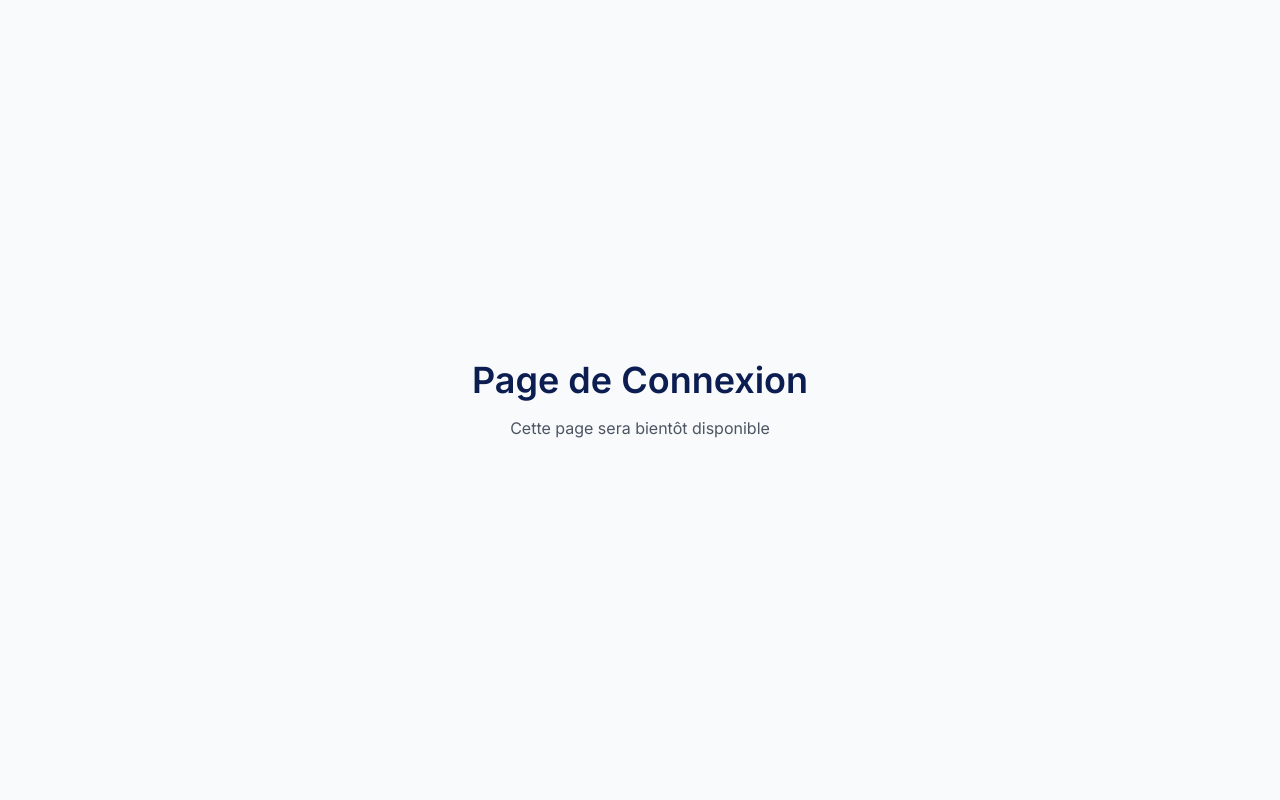
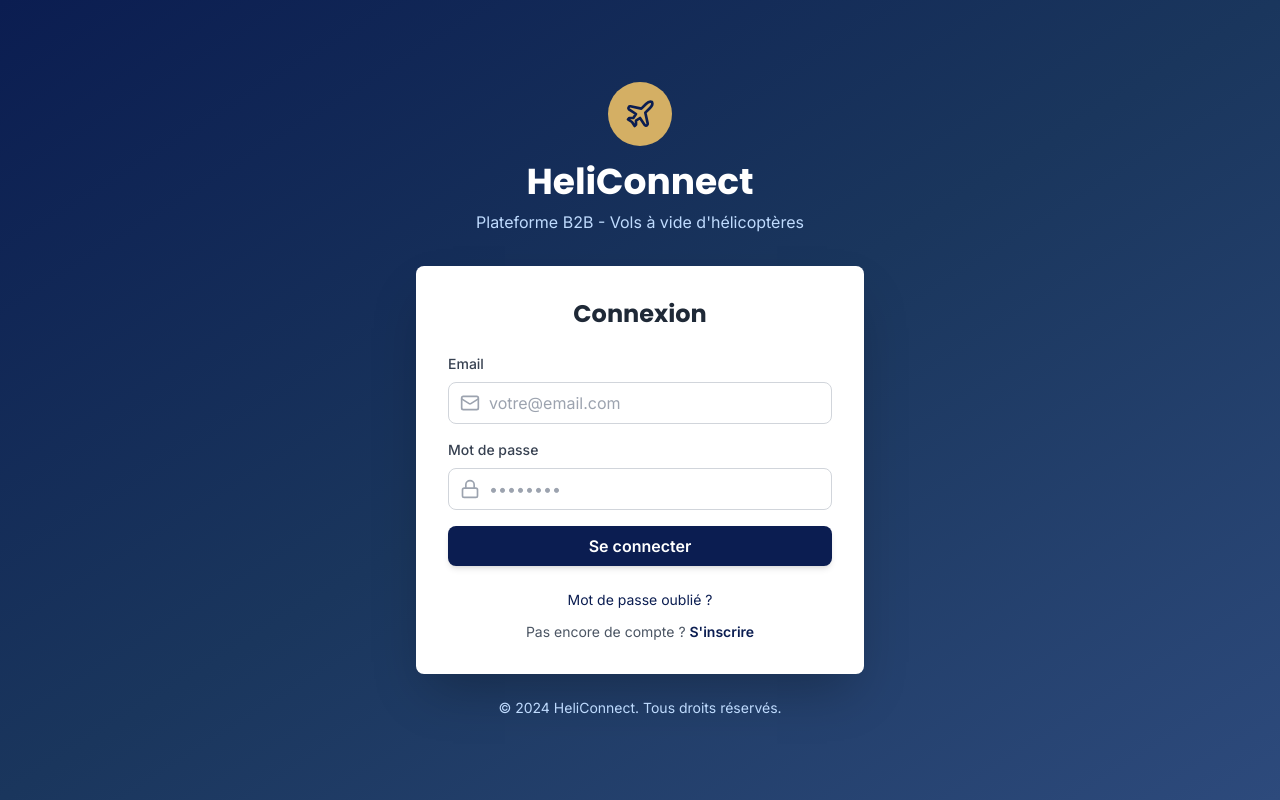
Before and after one commit to damlb/heliconnect.app, a React (Vite) app: page /login in a window 1280 px wide. Built offline with nearby package versions, Linux system fonts and the light colour scheme.

Commit message:
Add LoginPage with HeliConnect branding

```diff
--- a/src/App.jsx
+++ b/src/App.jsx
@@ -3,9 +3,9 @@ import { BrowserRouter, Routes, Route, Navigate } from 'react-router-dom'
 import { AuthProvider } from './context/AuthContext'
 import { useAuth } from './hooks/useAuth'
 
-// Pages - à créer prochainement
-// import LoginPage from './pages/LoginPage'
-// import DashboardPage from './pages/DashboardPage'
+// Pages
+import LoginPage from './pages/LoginPage'
+// import DashboardPage from './pages/DashboardPage' // À créer
 
 // Composant temporaire en attendant les vraies pages
 function TempPage({ title }) {
@@ -71,7 +71,7 @@ function App() {
           {/* Routes publiques */}
           <Route path="/login" element={
             <PublicRoute>
-              <TempPage title="Page de Connexion" />
+              <LoginPage />
             </PublicRoute>
           } />
 
--- /dev/null
+++ b/src/pages/LoginPage.jsx
@@ -0,0 +1,147 @@
+import React, { useState } from 'react'
+import { useNavigate, Link } from 'react-router-dom'
+import { useAuth } from '../hooks/useAuth'
+import { Plane, Mail, Lock, AlertCircle } from 'lucide-react'
+
+export default function LoginPage() {
+  const navigate = useNavigate()
+  const { signIn } = useAuth()
+
+  const [email, setEmail] = useState('')
+  const [password, setPassword] = useState('')
+  const [error, setError] = useState('')
+  const [loading, setLoading] = useState(false)
+
+  async function handleSubmit(e) {
+    e.preventDefault()
+
+    if (!email || !password) {
+      setError('Veuillez remplir tous les champs')
+      return
+    }
+
+    setError('')
+    setLoading(true)
+
+    try {
+      const { error } = await signIn(email, password)
+
+      if (error) {
+        setError('Email ou mot de passe incorrect')
+      } else {
+        navigate('/dashboard')
+      }
+    } catch (err) {
+      setError('Une erreur est survenue. Veuillez réessayer.')
+    } finally {
+      setLoading(false)
+    }
+  }
+
+  return (
+    <div className="min-h-screen bg-gradient-to-br from-primary via-primary-medium to-primary-light flex items-center justify-center p-4">
+      <div className="max-w-md w-full">
+        {/* Logo et titre */}
+        <div className="text-center mb-8">
+          <div className="inline-flex items-center justify-center w-16 h-16 bg-luxury rounded-full mb-4">
+            <Plane className="w-8 h-8 text-primary" />
+          </div>
+          <h1 className="text-4xl font-bold text-white font-poppins mb-2">
+            HeliConnect
+          </h1>
+          <p className="text-blue-200">
+            Plateforme B2B - Vols à vide d'hélicoptères
+          </p>
+        </div>
+
+        {/* Formulaire de connexion */}
+        <div className="bg-white rounded-lg shadow-2xl p-8">
+          <h2 className="text-2xl font-bold text-gray-800 mb-6 text-center font-poppins">
+            Connexion
+          </h2>
+
+          {error && (
+            <div className="mb-4 p-3 bg-red-50 border border-red-200 rounded-lg flex items-start gap-2">
+              <AlertCircle className="w-5 h-5 text-red-600 flex-shrink-0 mt-0.5" />
+              <p className="text-sm text-red-600">{error}</p>
+            </div>
+          )}
+
+          <form onSubmit={handleSubmit} className="space-y-4">
+            {/* Email */}
+            <div>
+              <label className="block text-sm font-medium text-gray-700 mb-2">
+                Email
+              </label>
+              <div className="relative">
+                <Mail className="absolute left-3 top-1/2 -translate-y-1/2 w-5 h-5 text-gray-400" />
+                <input
+                  type="email"
+                  value={email}
+                  onChange={(e) => setEmail(e.target.value)}
+                  placeholder="votre@email.com"
+                  className="input-field pl-10"
+                  disabled={loading}
+                />
+              </div>
+            </div>
+
+            {/* Mot de passe */}
+            <div>
+              <label className="block text-sm font-medium text-gray-700 mb-2">
+                Mot de passe
+              </label>
+              <div className="relative">
+                <Lock className="absolute left-3 top-1/2 -translate-y-1/2 w-5 h-5 text-gray-400" />
+                <input
+                  type="password"
+                  value={password}
+                  onChange={(e) => setPassword(e.target.value)}
+                  placeholder="••••••••"
+                  className="input-field pl-10"
+                  disabled={loading}
+                />
+              </div>
+            </div>
+
+            {/* Bouton de connexion */}
+            <button
+              type="submit"
+              disabled={loading}
+              className="btn-primary w-full disabled:opacity-50 disabled:cursor-not-allowed"
+            >
+              {loading ? (
+                <div className="flex items-center justify-center gap-2">
+                  <div className="animate-spin rounded-full h-5 w-5 border-b-2 border-white"></div>
+                  <span>Connexion en cours...</span>
+                </div>
+              ) : (
+                'Se connecter'
+              )}
+            </button>
+          </form>
+
+          {/* Liens */}
+          <div className="mt-6 space-y-3 text-center text-sm">
+            <div>
+              <a href="#" className="text-primary hover:underline">
+                Mot de passe oublié ?
+              </a>
+            </div>
+            <div className="text-gray-600">
+              Pas encore de compte ?{' '}
+              <Link to="/signup" className="text-primary hover:underline font-semibold">
+                S'inscrire
+              </Link>
+            </div>
+          </div>
+        </div>
+
+        {/* Footer */}
+        <p className="text-center text-blue-200 text-sm mt-6">
+          © 2024 HeliConnect. Tous droits réservés.
+        </p>
+      </div>
+    </div>
+  )
+}
```
Also changed, not shown: 1 other file (tests, documents, lock files or other folders).
